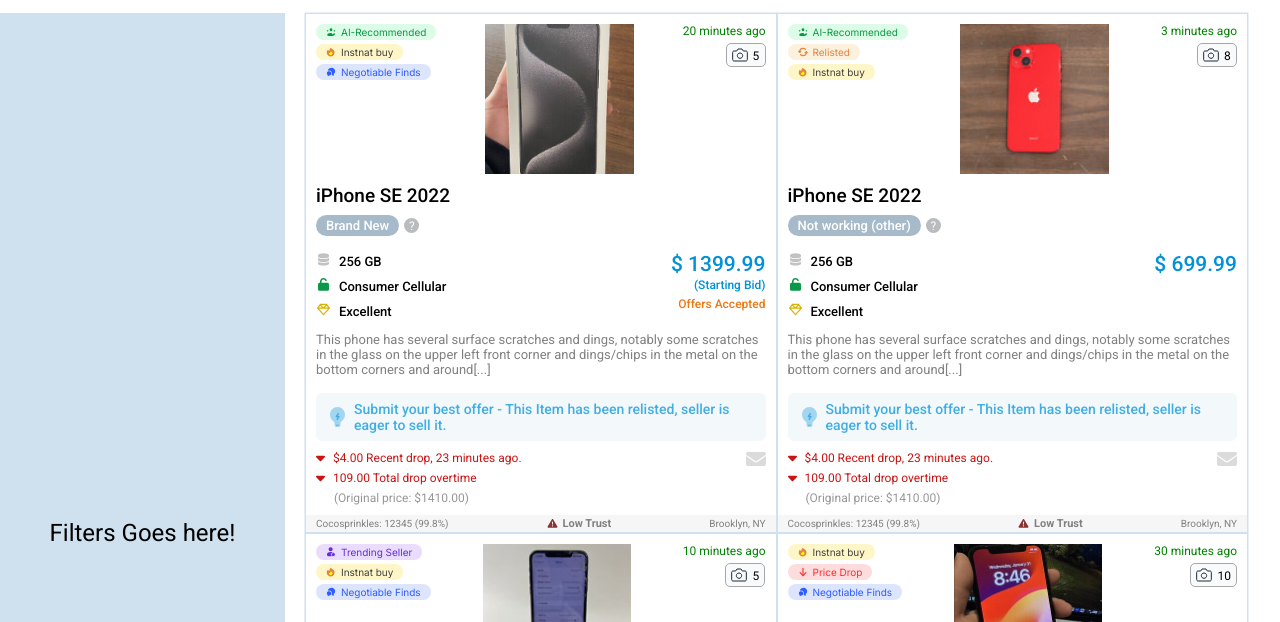
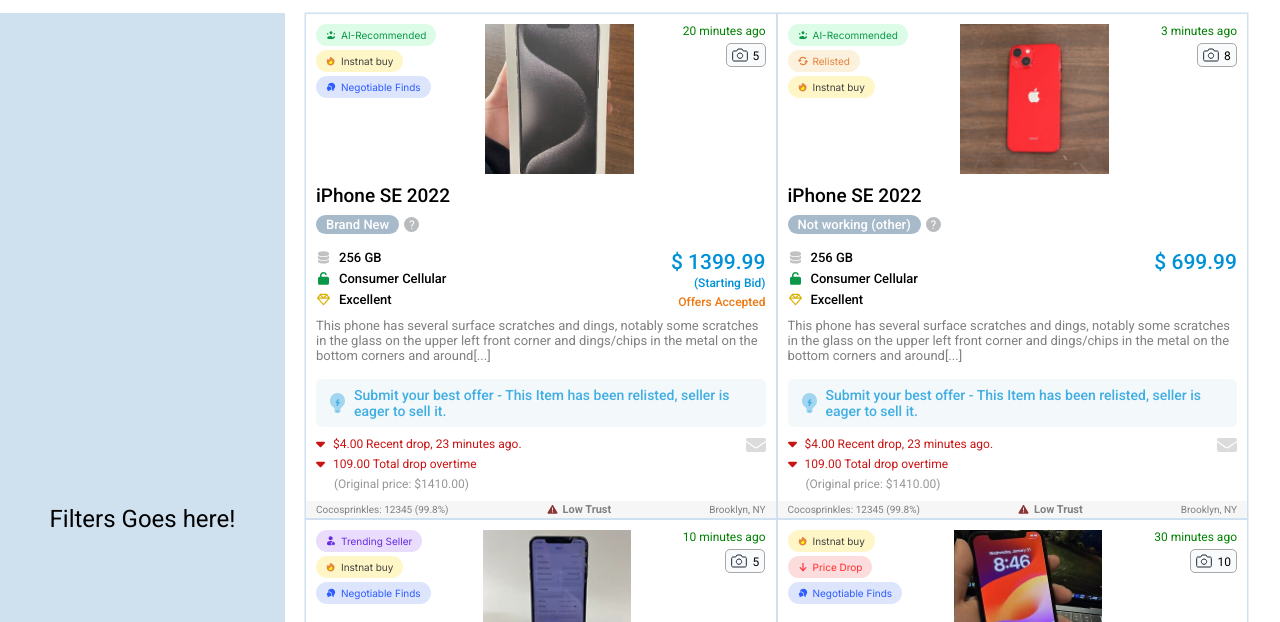
Before and after one commit to HassanSattar147/products-cards-sale-turbo, a plain HTML site: page index.html in a window 1280 px wide. Shown: the part 178-800 px from the top of the page. Drawn offline with Linux system fonts and the light colour scheme.

Commit message:
fixed the specs alignment issues

```diff
--- a/script.js
+++ b/script.js
@@ -168,7 +168,7 @@
       <span class="product-title">${title}</span>
       <div class="not-working-outer">
         <div class="not-working-inner">
-          <span>${type}</span>
+          ${type}
         </div>
         <span class="tooltip">
           <span class="qm">?</span>
@@ -221,7 +221,7 @@
           <span class="product-title">${title}</span>
           <div class="not-working-outer">
             <div class="not-working-inner">
-              <span>${type}</span>
+              ${type}
             </div>
             <span class="tooltip">
               <span class="qm">?</span>
@@ -231,7 +231,7 @@
           <span class="minutes-ago-text">2 minutes ago</span>
           <div class="product-price-and-specs">
             <span class="ppas-price">${price}</span>
-            <span class="ppas-starting">${isStartingBid ? '(Starting Bid)' : ''}</span>
+            ${isStartingBid ? '<span class="ppas-starting">(Starting Bid)</span>' : ''}
             <span class="ppas-offers">${isOfferAccepted ? 'Offers Accepted' : ''}</span>
           </div>
         </div>
--- a/styles.css
+++ b/styles.css
@@ -62,7 +62,7 @@
 }
 
 .product-badge {
-  padding: 2px 10px;
+  padding: 5px 10px;
   border-radius: 50px;
   font-family: "Inter", sans-serif;
   display: flex;
@@ -187,16 +187,14 @@
   margin-top: 8px;
 }
 .not-working-inner {
-  padding: 0 10px 2px 10px;
+  padding: 2px 10px 2px 10px;
   background: #a7baca;
   border-radius: 50px;
-}
-.not-working-inner span {
   font-size: 13px;
   color: #fff;
   font-weight: 500;
-  /* line-height: 1em; */
 }
+
 .not-working-outer > div:nth-child(2) span {
   color: #fff;
   font-size: 13px;
@@ -220,7 +218,9 @@
 }
 .products-specs .spec-img-container {
   width: 15px;
-  text-align: right;
+  display: flex;
+  align-items: center;
+  justify-content: center;
 }
 .products-specs > div span {
   font-size: 13px;
```
